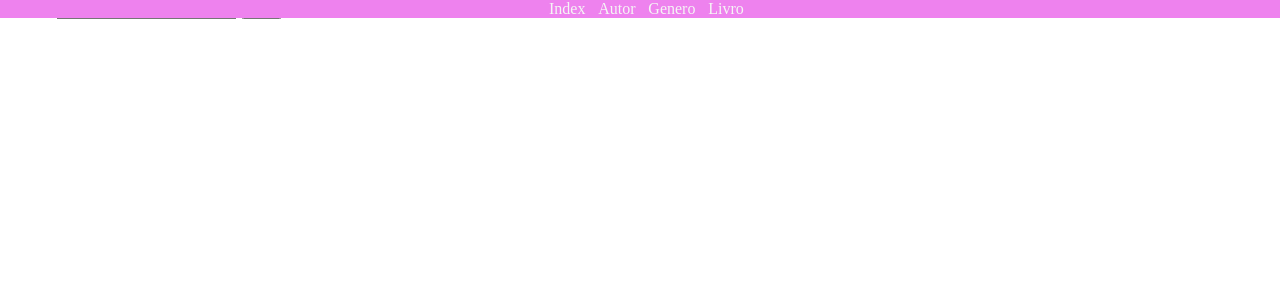
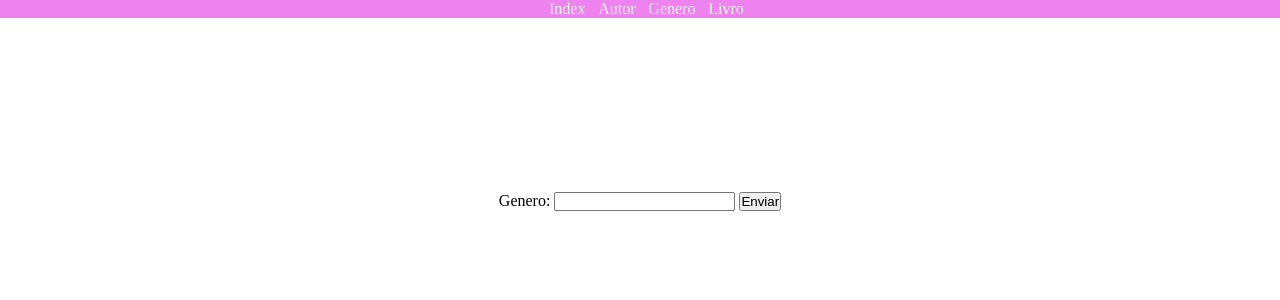
Before and after one commit to Brunoacofra/Biblioteca-virtual, a PHP site: page /cadastroGenero.php in a window 1280 px wide. Shown: the top 300 px of the page. Run offline with PHP 8.4, Linux system fonts and the light colour scheme.

Commit message:
ajustes visuais

```diff
--- a/cadastroAutor.php
+++ b/cadastroAutor.php
@@ -33,12 +33,12 @@ if($_SERVER['REQUEST_METHOD'] === 'POST'){
                 <li><a href="./cadastroLivro.php">Livro</a></li>
             </ul>
         </nav>
+		<div id="body">
 			<form method="POST">
 				<label>Nome do autor : </label>
 				<input type="text" name="name" required>
 				<button type="submit" id="btn">Enviar</button>
 			</form>
-		<div>
 			<table>
 					<thead>
 						<tr>
--- a/cadastroGenero.php
+++ b/cadastroGenero.php
@@ -15,11 +15,13 @@
                 <li><a href="./cadastroLivro.php">Livro</a></li>
             </ul>
         </nav>
-		<form method="post">
-			<label>Genero:</label>
-			<input type="text" name="genero">
-			<button type="submit">Enviar</button>
-		</form>
+		<div id="body">
+			<form method="post">
+				<label>Genero:</label>
+				<input type="text" name="genero">
+				<button type="submit">Enviar</button>
+			</form>
+		</div>
 	</body>
 </html>
 <?php
--- a/cadastroLivro.php
+++ b/cadastroLivro.php
@@ -25,6 +25,7 @@
                 <li><a href="./cadastroLivro.php">Livro</a></li>
             </ul>
         </nav>
+		<div id="body">
 			<form method="post">
 				<label>Nome livro:</label>
 				<input type="text" required>
@@ -44,6 +45,7 @@
 				<div id="Gender"></div>
 				<button type="submit" id="btn" disabled>Cadastrar</button>
 			</form>
+		</div>
 		<script>
 			document.addEventListener("DOMContentLoaded",function(){
 				let btn = document.getElementById('btn');
--- a/includes/estilos/style.css
+++ b/includes/estilos/style.css
@@ -18,7 +18,13 @@ nav{
     width: 100%;
     background-color: violet;
     position: fixed;
+    display:block;
+    z-index: 999;
 }
 nav ul li{
     padding-left: 1%;
 }
+#body{
+    padding-top:15% ;
+    text-align: center;
+}
```
Lines whose indentation alone changed are shown as unchanged.
